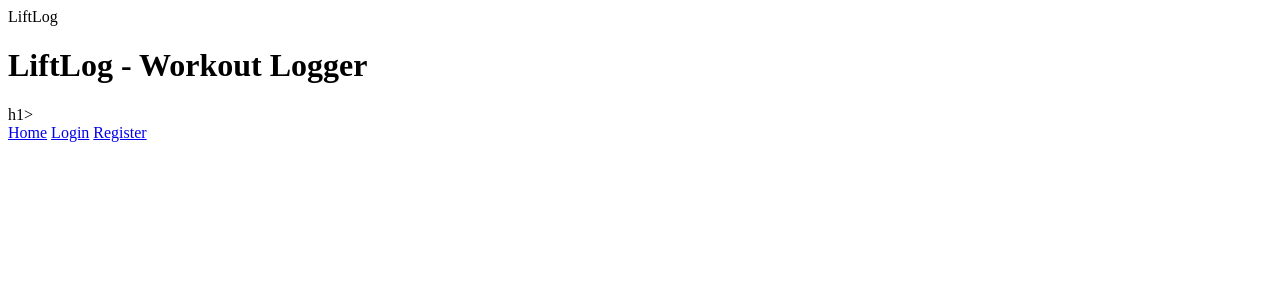
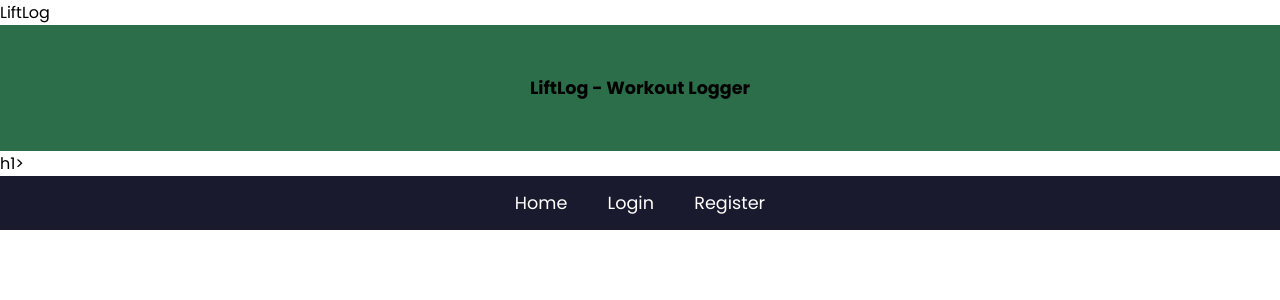
Before and after one commit to rayyanasif446/LiftLog, a Flask app: template templates/base.html in a window 1280 px wide. Shown: the top 300 px of the page. Run offline with Flask 3, Linux system fonts and the light colour scheme; the template is opened without the code that fills it, so the values that code supplies are empty.

Commit message:
finally done style.css

```diff
--- a/static/css/style.css
+++ b/static/css/style.css
@@ -0,0 +1,136 @@
+@import url("https://fonts.googleapis.com/css?family=Poppins:400,700&display=swap");
+* {padding: 0;
+    margin: 0;
+    box-sizing: border-box;
+}
+body { background: white;
+    font-family: "Poppins", sans-serif;
+    font-size: 1rem;
+};
+
+main {
+    max-width: 960px;
+    margin: auto;
+    padding: 1.2rem;
+    line-height: 1.6;
+}
+
+.banner {
+    padding: 50px;
+    text-align: center;
+    background: #2c6e49;
+    text-decoration: none;
+    font-size: 1.1em;
+}
+
+nav {
+    overflow: hidden;
+    background-color: #1a1a2e;
+    text-align: center;
+}
+
+nav a {
+    display: inline-block;
+    color: white;
+    padding: 14px 18px;
+    text-decoration: none;
+    font-size: 1.1em;
+}
+nav a:hover {
+    background-color: #4CAF50;
+    color: white;
+}
+
+nav a.active {
+    background-color: #2c6e49;
+    color: white;
+}
+
+.container {
+    margin-top: 1rem;
+}
+
+.session_table td,
+.session_table th {
+    border: 1px solid #ddd;
+    padding: 9px;
+}
+
+.session_table tr:nth-child(even) {background-color: white;}
+.session_table tr:hover {background-color: white;}
+
+.session_table th{
+    background-color: #2c6e49;
+    color: white;
+    padding-top: 12px;
+    padding-bottom: 12px;
+    text-align: left;
+}
+
+input[type=text]
+input[type=password]
+input[type=date]
+input[type=number] {
+    width: 100%;
+    background-color: #2c6e49;
+    color: white;
+    padding: 13px 20px;
+    margin: 8px 0;
+    border: none;
+    border-radius: 5px;
+    cursor: pointer;
+    font-size: 1.05em;
+}
+
+input[type=submit] {
+    width: 100%;
+    background-color: #2c6e49;
+    color: white;
+    padding: 13px 20px;
+    margin: 8px 0;
+    border: none;
+    border-radius: 5px;
+    cursor: pointer;
+    font-size: 1em;
+}
+
+input[type=submit]:hover {
+    background-color: #1e5235;
+}
+
+button {
+    background-color: #2c6e49;
+    color: white;
+    padding: 11px 18px;
+    margin: 6px 0;
+    border: none;
+    border-radius: 5px;
+    cursor: pointer;
+    font-size: 1em;
+}
+
+button:hover {
+    background-color: #1e5235;
+}
+
+a.edit-btn {
+    color: #2980b9;
+    text-decoration: none;
+    font-weight: 6px;
+    margin-right: 6px;
+}
+
+a.edit-btn:hover {text-decoration: underline;}
+
+a.del-btn {
+    color: red;
+    text-decoration: none;
+    font-weight: bold;
+}
+
+a.del-btn:hover {text-decoration: underline;}
+
+h2{
+    margin: 1rem 0 0.5rem;
+    color: #2c6e49;
+}
--- a/templates/base.html
+++ b/templates/base.html
@@ -11,7 +11,7 @@
 
      <link rel="stylesheet" href="static/css/style.css" />
      <link rel="stylesheet" href="static/manifest.json" />
-     <link rel="icon" type="image/x-icon" href="static/images/logo.png"
+     <link rel="icon" type="image/x-icon" href="static/images/favicon.png"
 </head>
 <body>
     <h1 class="banner">LiftLog - Workout Logger</h1>h1>
```
Also changed, not shown: templates/login.html (+12 -0 lines).
